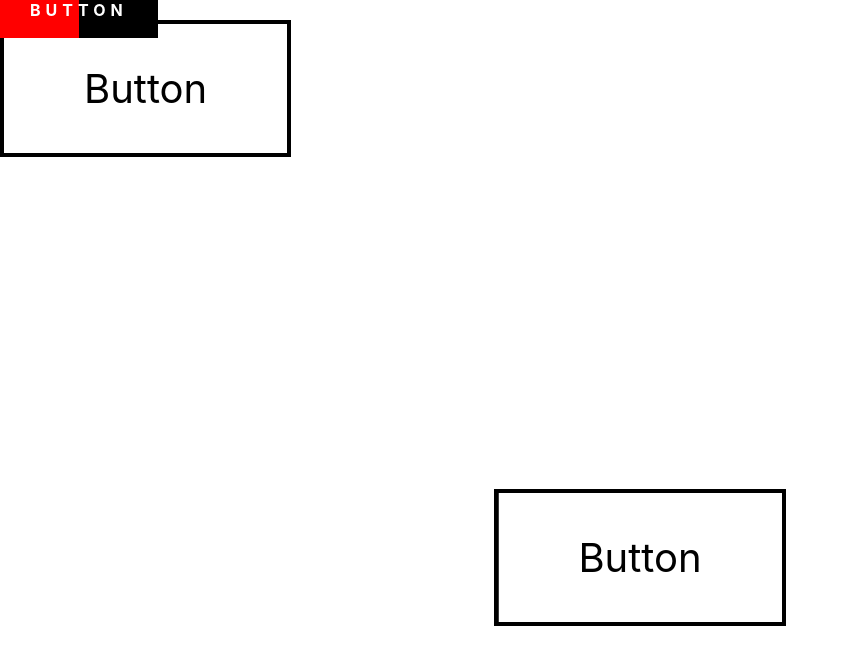
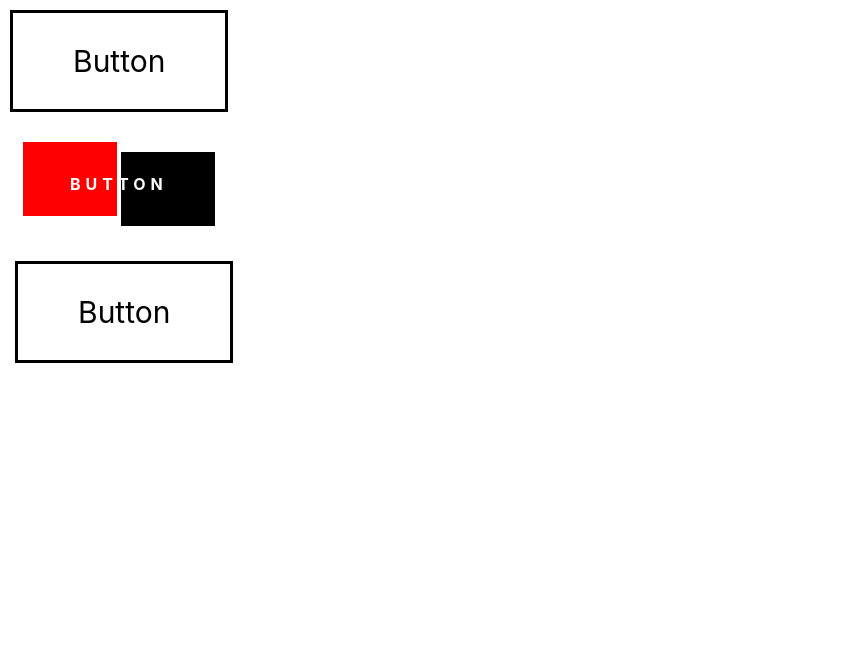
Before and after one commit to Shivam118/Cutiepy, a React (Create React App) app in the folder style/: page / in a window 1280 px wide. Shown: the top 664 px of the page, without its empty margins (0-849 px from the left). Built offline with nearby package versions, Linux system fonts and the light colour scheme.

Commit message:
Button 3 Done

```diff
--- a/style/package.json
+++ b/style/package.json
@@ -8,7 +8,7 @@
     "@testing-library/user-event": "^13.5.0",
     "react": "^17.0.2",
     "react-dom": "^17.0.2",
-    "react-scripts": "5.0.0",
+    "react-scripts": "^2.1.3",
     "web-vitals": "^2.1.4"
   },
   "scripts": {
--- a/style/src/App.js
+++ b/style/src/App.js
@@ -7,9 +7,9 @@ import './App.css';
 const App = () => {
   return (
     <div>
+      <Button3 />
       <Button2 />
-      <Button1 size="large" color1="white" color2="black" value="Button" Link="https://google.com/"/>
-      <Button3 />
+      <Button1 />
     </div>
   )
 }
--- a/style/src/components/button1.jsx
+++ b/style/src/components/button1.jsx
@@ -10,10 +10,10 @@ const Button1 = (props) => {
   const [aBeforeOpacityBtn1, setABeforeOpacityBtn1] = useState('0');
 
   const styleButton1 = {
-    height: '100%',
     display: 'flex'
   }
   const styleButton1ASmall = {
+    margin:'10px',
     textDecoration: 'none',
     color: aColorBtn1,
     fontSize: '20px',
@@ -24,6 +24,7 @@ const Button1 = (props) => {
     overflow: 'hidden',
   }
   const styleButton1AMedium = {
+    margin:'15px',
     textDecoration: 'none',
     color: aColorBtn1,
     fontSize: '30px',
@@ -34,6 +35,7 @@ const Button1 = (props) => {
     overflow: 'hidden',
   }
   const styleButton1ALarge = {
+    margin:'20px',
     textDecoration: 'none',
     color: aColorBtn1,
     fontSize: '40px',
@@ -118,7 +120,7 @@ const Button1 = (props) => {
 
 Button1.defaultProps = {
   color1:"white",
-  color2:"red",
+  color2:"black",
   size:"medium",
   value:"Button",
   Link:"https://Google.com/",
--- a/style/src/components/button2.jsx
+++ b/style/src/components/button2.jsx
@@ -1,7 +1,8 @@
 import React, { useState } from 'react'
+
 const Button2 = (props) => {
 
-  const { color1, color2, color3, value, Link, Target } = props;
+  const { color1, color2, color3, value, Link, Target, size } = props;
 
   const [aTransitionBtn2, setATransitionBtn2] = useState('0.25s');
   const [aTransformBtn2, setATransformBtn2] = useState('30deg');
@@ -13,17 +14,42 @@ const Button2 = (props) => {
 
 
   const styleButton2 = {
-    height: '100%',
-    display: 'inline'
+    display: 'flex',
+    flexWrap: 'wrap',
   }
 
-  const styleButton2A = {
+  const styleButton2ASmall = {
+    margin:'20px',
     textTransform: 'uppercase',
     fontWeight: 'bold',
     textDecoration: 'none',
     letterSpacing: '5px',
     position: 'relative',
     padding: '18px 30px',
+    background: 'transparent',
+    color: color1,
+    zIndex: '1',
+  }
+  const styleButton2AMedium = {
+    margin:'25px',
+    textTransform: 'uppercase',
+    fontWeight: 'bold',
+    textDecoration: 'none',
+    letterSpacing: '5px',
+    position: 'relative',
+    padding: '27px 45px',
+    background: 'transparent',
+    color: color1,
+    zIndex: '1',
+  }
+  const styleButton2ALarge = {
+    margin:'30px',
+    textTransform: 'uppercase',
+    fontWeight: 'bold',
+    textDecoration: 'none',
+    letterSpacing: '5px',
+    position: 'relative',
+    padding: '36px 60px',
     background: 'transparent',
     color: color1,
     zIndex: '1',
@@ -70,16 +96,17 @@ const Button2 = (props) => {
     setAAfterTopBtn2('5px');
 
   }
-
   return (
     <div
       className="button2"
       style={styleButton2}
     >
+      {
+        size === "small" ? (
           <a
             href={Link}
             target={Target}
-        style={styleButton2A}
+            style={styleButton2ASmall}
             onMouseEnter={MouseEnterBtn2}
             onMouseLeave={MouseLeaveBtn2}
           >
@@ -87,18 +114,46 @@ const Button2 = (props) => {
             {value}
             <div style={styleButton2AAfter} />
           </a>
+        ) : (
+          size === "medium" ? (
+            <a
+              href={Link}
+              target={Target}
+              style={styleButton2AMedium}
+              onMouseEnter={MouseEnterBtn2}
+              onMouseLeave={MouseLeaveBtn2}
+            >
+              <div style={styleButton2ABefore} />
+              {value}
+              <div style={styleButton2AAfter} />
+            </a>
+          ) : (
+            <a
+              href={Link}
+              target={Target}
+              style={styleButton2ALarge}
+              onMouseEnter={MouseEnterBtn2}
+              onMouseLeave={MouseLeaveBtn2}
+            >
+              <div style={styleButton2ABefore} />
+              {value}
+              <div style={styleButton2AAfter} />
+            </a>
+          )
+        )
+      }
     </div>
   )
 }
 
 Button2.defaultProps = {
-  color1:"white",
-  color2:"black",
-  color3:"red",
-  size:"medium",
-  value:"Button",
-  Link:"https://Google.com/",
-  Target:"_blank",
+  color1: "white",
+  color2: "red",
+  color3: "black",
+  size: "medium",
+  value: "Button",
+  Link: "https://Google.com/",
+  Target: "_blank",
 };
 
 export default Button2;
--- a/style/src/components/button3.jsx
+++ b/style/src/components/button3.jsx
@@ -1,15 +1,154 @@
-import React from 'react'
-import './css/button3.css';
+import React, { useState } from 'react'
 
-const button3 = () => {
-    return (
-        <div className='button3'>
+const Button3 = (props) => {
 
-            <a href="#">
-                Button
+  const { color1, color2, value, Link, Target, size } = props;
+
+  const [aColorBtn3, setAColorBtn3] = useState(color2);
+  const [aBeforeTransformBtn3, setABeforeTransformBtn3] = useState('translateX(-100%)');
+
+// .button3 a {
+    // text-decoration: none;
+    // padding: 40px 80px;
+    // color: var(--b3color1);
+    // font-size: 40px;
+    // border: 4px solid var(--b3color1);
+    // transition: all 1s;
+    // position: relative;
+    // overflow: hidden;
+// }
+// .button3 a:before {
+    // content: '';
+    // position: absolute;
+    // left: 0%;
+    // top: 0%;
+    // height: 100%;
+    // width: 100%;
+    // background-color: var(--b3color1);
+    // transform: translateX(-100%);
+    // transition: all 1s;
+    // z-index: -10;
+// }
+// .button3 a:hover:before {
+//     transform: translateX(0);
+// }
+// .button3 a:hover {
+//     color: var(--b3color2);
+// }
+
+  const styleButton3 = {
+    display: 'flex',
+    flexWrap: 'wrap',
+  }
+
+  const styleButton3ASmall = {
+    margin:'10px',
+    textDecoration: 'none',
+    padding: '20px 40px',
+    color: aColorBtn3,
+    fontSize: '20px',
+    border: '2px solid ' + color2,
+    transition: 'all 1s',
+    position: 'relative',
+    overflow: 'hidden'
+  }
+  const styleButton3AMedium = {
+    margin:'10px',
+    textDecoration: 'none',
+    padding: '30px 60px',
+    color: aColorBtn3,
+    fontSize: '30px',
+    border: '3px solid ' + color2,
+    transition: 'all 1s',
+    position: 'relative',
+    overflow: 'hidden'
+  }
+  const styleButton3ALarge = {
+    margin:'10px',
+    textDecoration: 'none',
+    padding: '40px 80px',
+    color: aColorBtn3,
+    fontSize: '40px',
+    border: '4px solid ' + color2,
+    transition: 'all 1s',
+    position: 'relative',
+    overflow: 'hidden'
+  }
+
+  const styleButton3ABefore = {
+    position: 'absolute',
+    left: '0%',
+    top: '0%',
+    height: '100%',
+    width: '100%',
+    backgroundColor: color2,
+    transform: aBeforeTransformBtn3,
+    transition: 'all 1s',
+    zIndex: '-10',
+  }
+
+  const MouseEnterBtn3 = () => {
+    setAColorBtn3(color1);
+    setABeforeTransformBtn3('translateX(0)');
+  }
+  const MouseLeaveBtn3 = () => {
+    setAColorBtn3(color2);
+    setABeforeTransformBtn3('translateX(-100%)');
+  }
+  return (
+    <div
+      className="button3"
+      style={styleButton3}
+    >
+      {
+        size === "small" ? (
+          <a
+            href={Link}
+            target={Target}
+            style={styleButton3ASmall}
+            onMouseEnter={MouseEnterBtn3}
+            onMouseLeave={MouseLeaveBtn3}
+          >
+            <div style={styleButton3ABefore} />
+            {value}
+          </a>
+        ) : (
+          size === "medium" ? (
+            <a
+              href={Link}
+              target={Target}
+              style={styleButton3AMedium}
+              onMouseEnter={MouseEnterBtn3}
+              onMouseLeave={MouseLeaveBtn3}
+            >
+              <div style={styleButton3ABefore} />
+              {value}
             </a>
-        </div>
-    )
+          ) : (
+            <a
+              href={Link}
+              target={Target}
+              style={styleButton3ALarge}
+              onMouseEnter={MouseEnterBtn3}
+              onMouseLeave={MouseLeaveBtn3}
+            >
+              <div style={styleButton3ABefore} />
+              {value}
+            </a>
+          )
+        )
+      }
+    </div>
+  )
 }
 
-export default button3
+Button3.defaultProps = {
+  color1: "white",
+  color2: "black",
+  size: "medium",
+  value: "Button",
+  Link: "https://Google.com/",
+  Target: "_blank",
+};
+
+export default Button3;
```
Also changed, not shown: 1 other file (tests, documents, lock files or other folders). Lines whose indentation alone changed are shown as unchanged.
